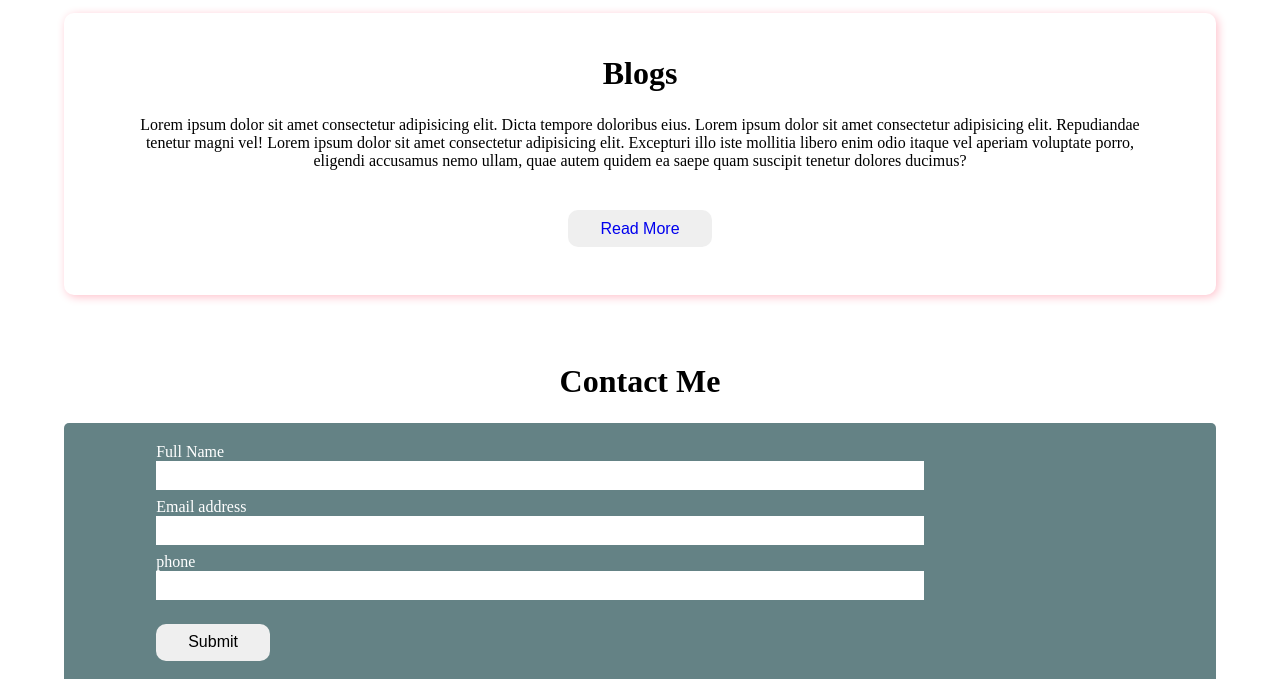
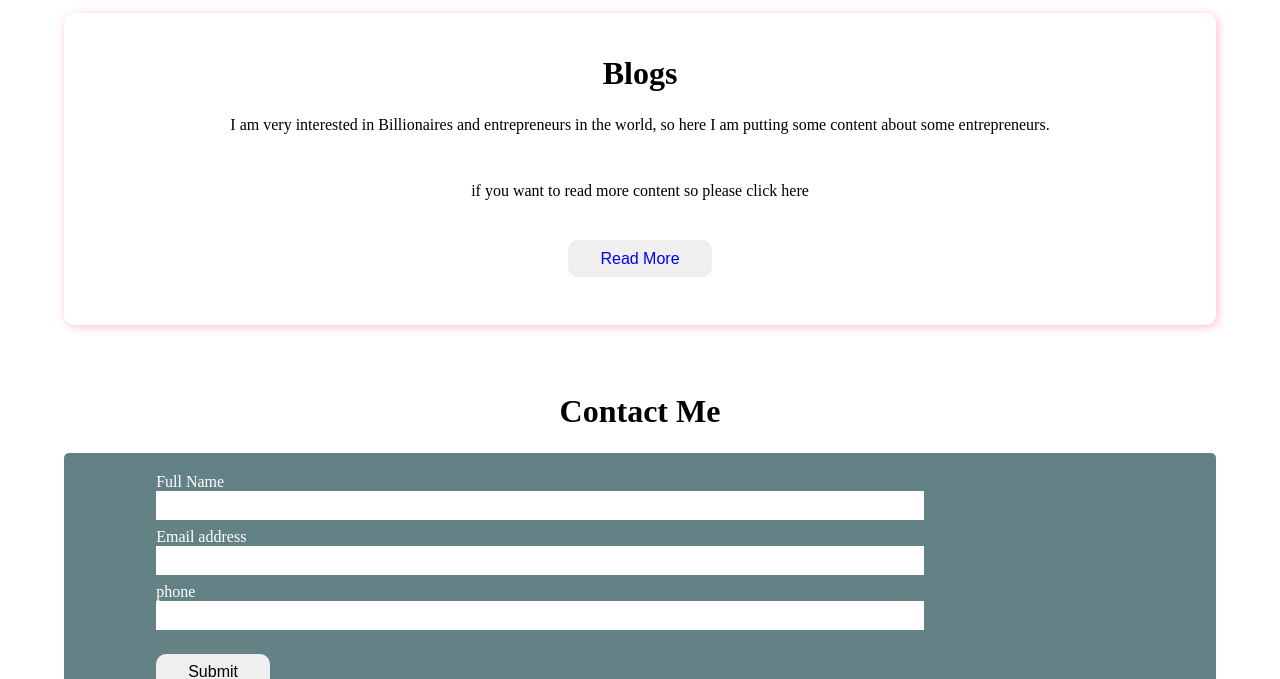
Before and after one commit to Mahendra-Kumawat/Portfolio, a plain HTML site: page index.html in a window 1280 px wide. Shown: the part 1289-1968 px from the top of the page. Drawn offline with Linux system fonts and the light colour scheme.

Commit message:
Update index.html

```diff
--- a/index.html
+++ b/index.html
@@ -93,10 +93,10 @@
                     <div class="blog-content">
                         <h2>Blogs</h2>
                         <p>
-                            Lorem ipsum dolor sit amet consectetur adipisicing elit. Dicta
-                            tempore doloribus eius. Lorem ipsum dolor sit amet consectetur
-                            adipisicing elit. Repudiandae tenetur magni vel!
-                            Lorem ipsum dolor sit amet consectetur adipisicing elit. Excepturi illo iste mollitia libero enim odio itaque vel aperiam voluptate porro, eligendi accusamus nemo ullam, quae autem quidem ea saepe quam suscipit tenetur dolores ducimus?
+                          I am very interested in Billionaires and entrepreneurs in the world, so here I am putting some content about some entrepreneurs.
+                        </p>
+                        <p>
+                            if you want to read more content so please click here
                         </p>
                         <button class="blog-btn btn">
                             <a href="./blog.html"> Read More</a>
```
